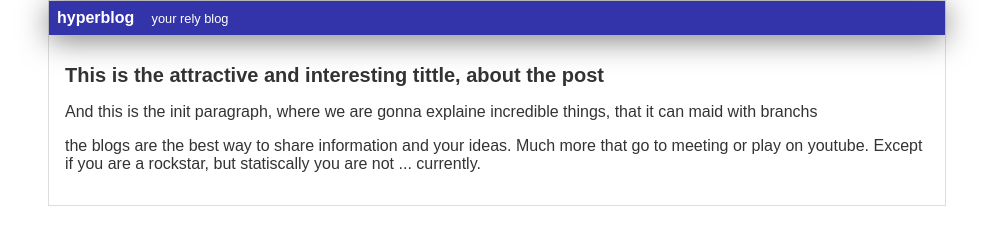
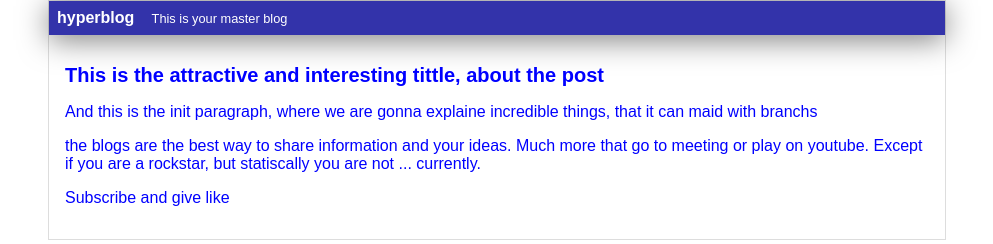
Before and after one commit to girondave/hyperblog, a plain HTML site: page index.html in a window 1280 px wide. Shown: the whole page, without its empty margins (143-1136 px from the left). Drawn offline with Linux system fonts and the light colour scheme.

Commit message:
added the subscription, i changed the master head and i put everything in blue.

```diff
--- a/css/styles.css
+++ b/css/styles.css
@@ -1,6 +1,6 @@
 body
 {
-	color: #333;
+	color: blue;
 	text-align: center;
 	font-family: Arial;
 	font-size: 16px;
--- a/index.html
+++ b/index.html
@@ -8,13 +8,14 @@
 			<div id="cabecera">
 				hyperblog
 				<spam id="tagline">
-					your rely blog
+					This is your master blog
 				</spam>
 			</div>
 			<div id="post">
 				<h1>This is the attractive and interesting tittle, about the post</h1>
 				<p>And this is the init paragraph, where we are gonna explaine incredible things, that it can maid with branchs</p>
 				<p>the blogs are the best way to share information and your ideas. Much more that go to meeting or play on youtube. Except if you are a rockstar, but statiscally you are not ... currently.</p>
+				<p>Subscribe and give like</p>
 			</div>
 		</div>
 	</body>
```
